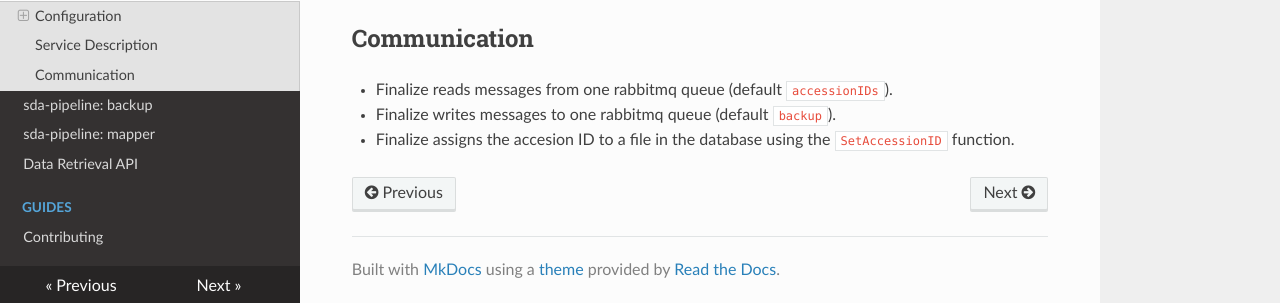
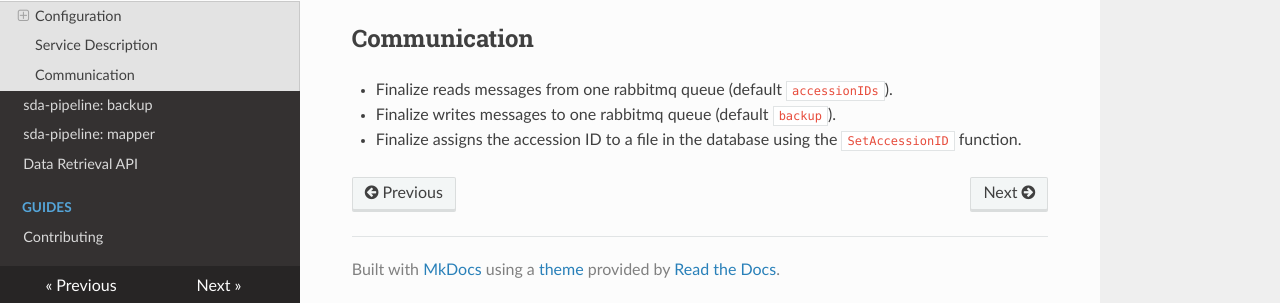
Before and after one commit to neicnordic/neic-sda, an MkDocs documentation site: the page built from docs/services/finalize.md, in a window 1280 px wide and 900 px high, scrolled down 1651 px. Shown: the part 594-897 px from the top of the window. Built offline with MkDocs 1.6.1, drawn with Linux system fonts in a browser that asks for light colours; nearby versions of some CDN libraries.

Commit message:
Fix typo

```diff
--- a/docs/services/finalize.md
+++ b/docs/services/finalize.md
@@ -111,4 +111,4 @@ On error the service sleeps for up to 5 minutes to allow for database recovery,
 
  - Finalize writes messages to one rabbitmq queue (default `backup`).
 
- - Finalize assigns the accesion ID to a file in the database using the `SetAccessionID` function.
+ - Finalize assigns the accession ID to a file in the database using the `SetAccessionID` function.
```
